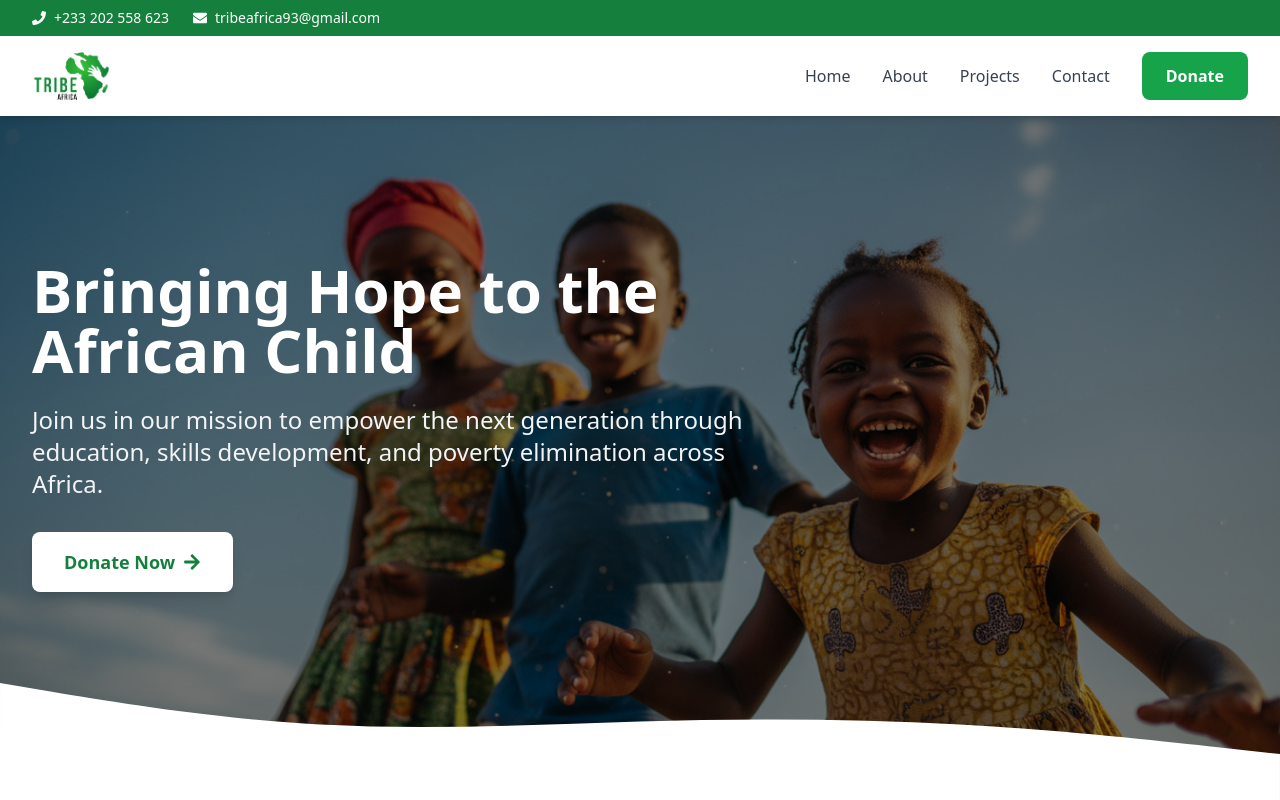
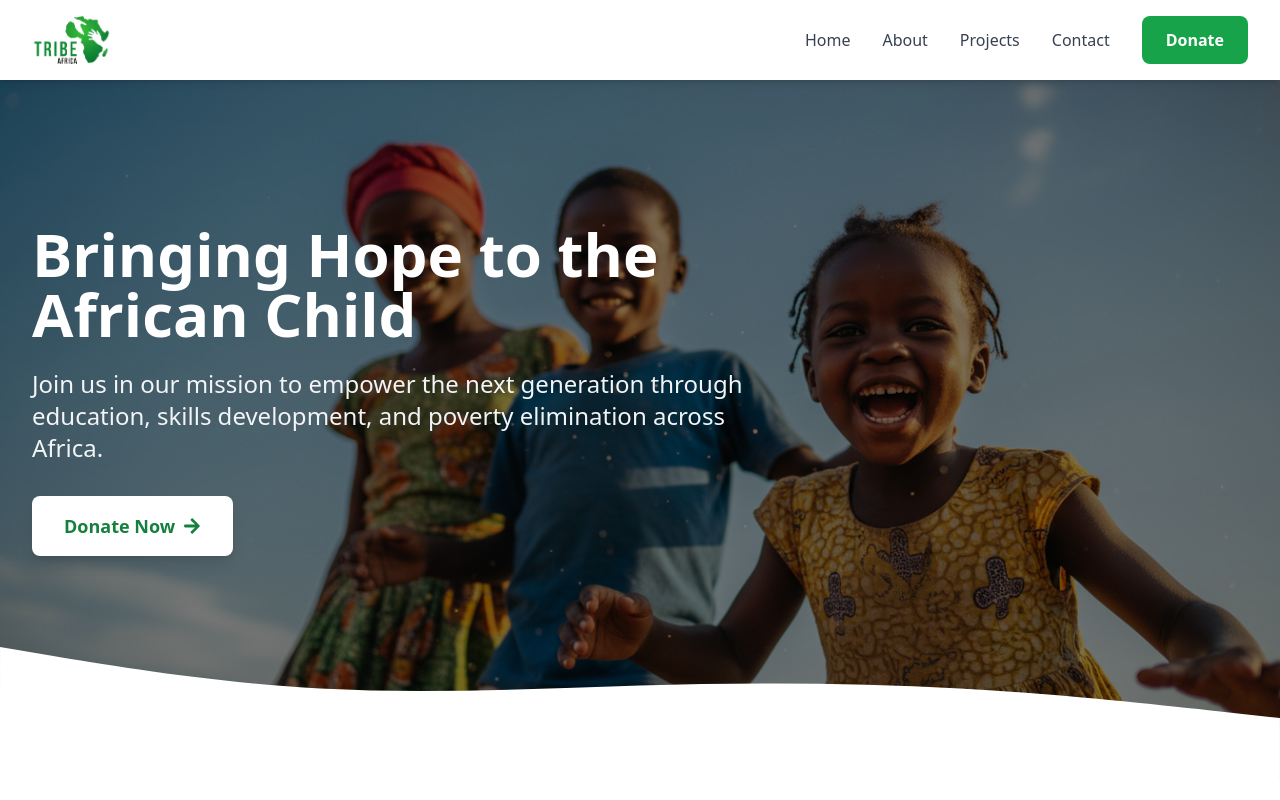
Before and after one commit to kobinaq/Tribe-Africa-foundation-website, a Next.js app: page / in a window 1280 px wide. Shown: the top 800 px of the page. Built offline with nearby package versions, Linux system fonts and the light colour scheme.

Commit message:
Remove top bar with contact information and add heart emoji to Donate button

```diff
--- a/components/Header.tsx
+++ b/components/Header.tsx
@@ -17,21 +17,6 @@ export default function Header() {
 
   return (
     <header className="bg-white shadow-md sticky top-0 z-50">
-      {/* Top Bar */}
-      <div className="bg-primary-700 text-white py-2 hidden md:block">
-        <div className="container-custom flex justify-between items-center text-sm">
-          <div className="flex gap-6">
-            <a href="tel:+233202558623" className="flex items-center gap-2 hover:text-primary-200">
-              <FaPhone size={14} />
-              <span>+233 202 558 623</span>
-            </a>
-            <a href="mailto:tribeafrica93@gmail.com" className="flex items-center gap-2 hover:text-primary-200">
-              <FaEnvelope size={14} />
-              <span>tribeafrica93@gmail.com</span>
-            </a>
-          </div>
-        </div>
-      </div>
 
       {/* Main Navigation */}
       <nav className="container-custom py-4">
@@ -92,7 +77,7 @@ export default function Header() {
                 className="btn-primary text-center"
                 onClick={() => setIsMenuOpen(false)}
               >
-                Donate
+                Donate ❤
               </Link>
             </div>
           </div>
```
